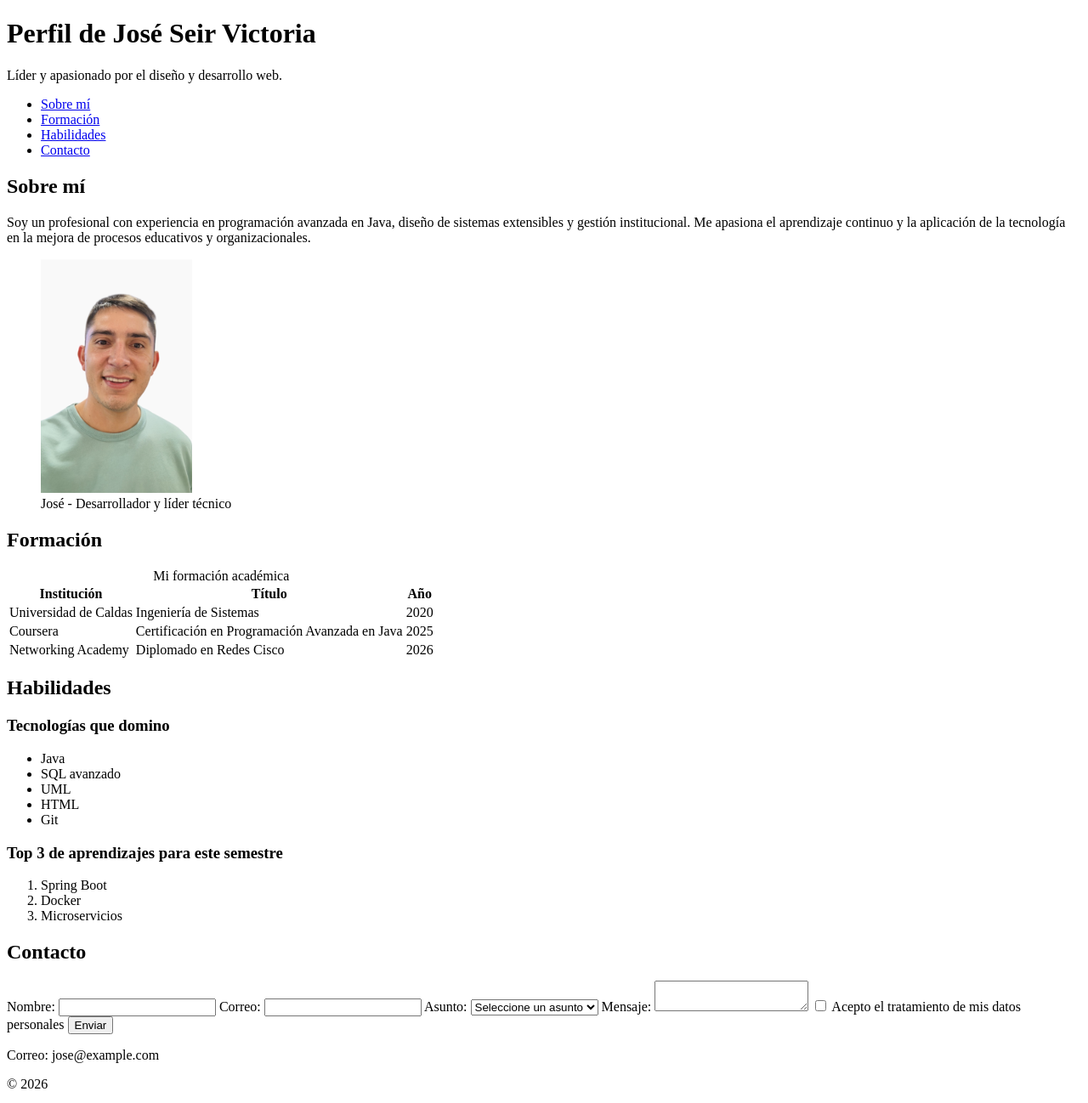
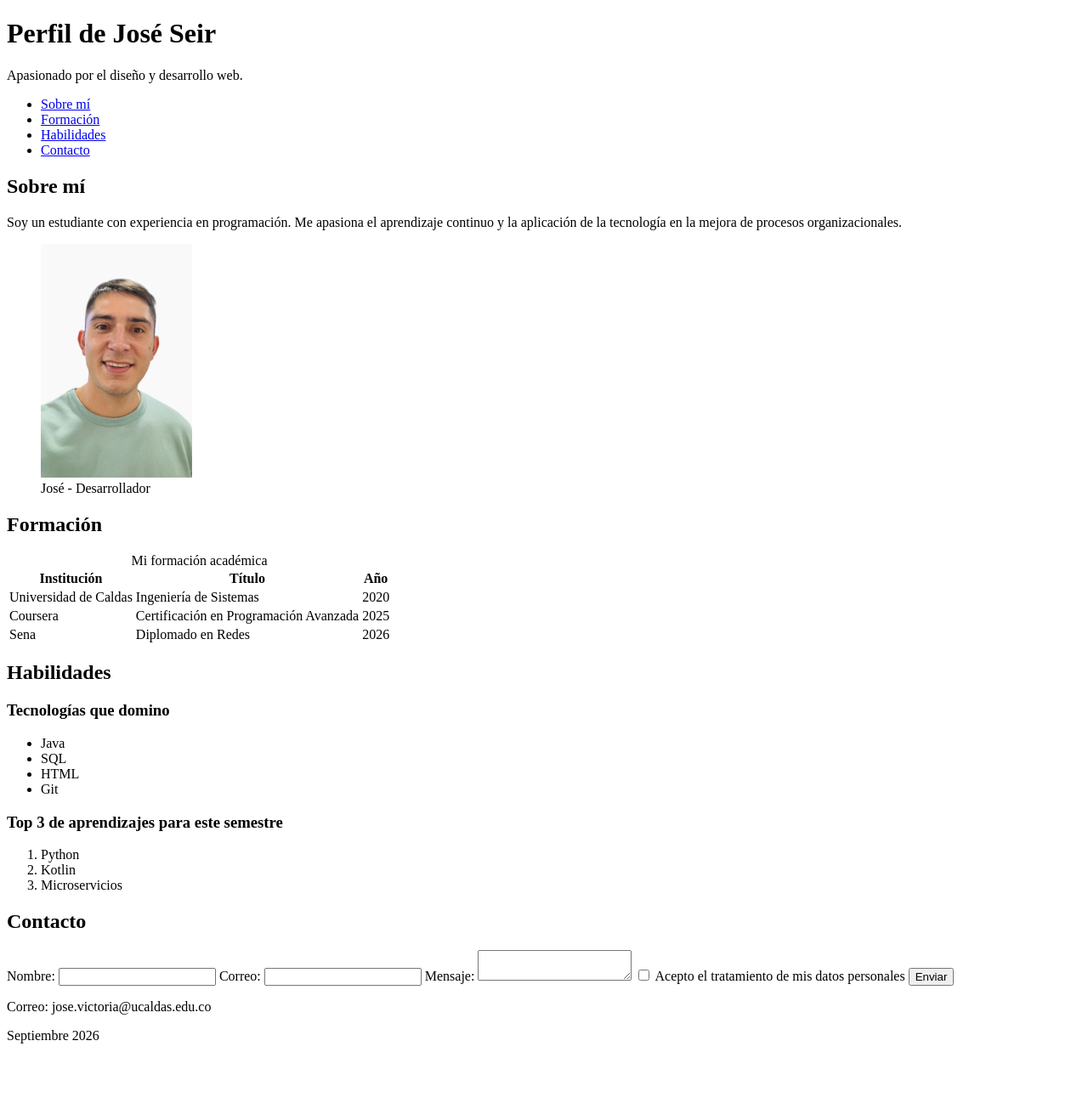
Before and after one commit to joseseir-ops/web1, a plain HTML site: page SEMANA_2/perfil.html in a window 1280 px wide. Shown: the whole page at 85% size. After the commit the page ends 1244 px from the top, so only its background shows below. Drawn offline with Linux system fonts and the light colour scheme.

```diff
--- a/SEMANA_2/perfil.html
+++ b/SEMANA_2/perfil.html
@@ -2,19 +2,18 @@
 <html lang="es">
 <head>
   <meta charset="UTF-8">
-  <title>Perfil de José</title>
-  <meta name="description" content="Perfil personal José, líder y técnico con experiencia en programación.">
+  <title>Perfil de José Seir</title>
+  <meta name="description" content="Perfil de José Seir, líder y técnico con experiencia en programación.">
 
   <!-- Metadatos Open Graph -->
-  <meta property="og:title" content="Perfil de José">
+  <meta property="og:title" content="Perfil de José Seir">
   <meta property="og:description" content="Página de perfil personal de José con biografía, formación, habilidades y formulario de contacto.">
   <meta property="og:type" content="profile">
-  <meta property="og:image" content="https://via.placeholder.com/150">
 </head>
 <body>
   <header>
-    <h1>Perfil de José Seir Victoria</h1>
-    <p>Líder y apasionado por el diseño y desarrollo web.</p>
+    <h1>Perfil de José Seir</h1>
+    <p>Apasionado por el diseño y desarrollo web.</p>
   </header>
 
   <nav>
@@ -30,10 +29,10 @@
     <!-- Sección Sobre mí -->
     <section id="sobre-mi">
       <h2>Sobre mí</h2>
-      <p>Soy un profesional con experiencia en programación avanzada en Java, diseño de sistemas extensibles y gestión institucional. Me apasiona el aprendizaje continuo y la aplicación de la tecnología en la mejora de procesos educativos y organizacionales.</p>
+      <p>Soy un estudiante con experiencia en programación. Me apasiona el aprendizaje continuo y la aplicación de la tecnología en la mejora de procesos organizacionales.</p>
       <figure>
         <img src="imagen.jpg" alt="Foto de perfil de José">
-        <figcaption>José - Desarrollador y líder técnico</figcaption>
+        <figcaption>José - Desarrollador</figcaption>
       </figure>
     </section>
 
@@ -57,12 +56,12 @@
           </tr>
           <tr>
             <td>Coursera</td>
-            <td>Certificación en Programación Avanzada en Java</td>
+            <td>Certificación en Programación Avanzada</td>
             <td>2025</td>
           </tr>
           <tr>
-            <td>Networking Academy</td>
-            <td>Diplomado en Redes Cisco</td>
+            <td>Sena</td>
+            <td>Diplomado en Redes</td>
             <td>2026</td>
           </tr>
         </tbody>
@@ -75,16 +74,15 @@
       <h3>Tecnologías que domino</h3>
       <ul>
         <li>Java</li>
-        <li>SQL avanzado</li>
-        <li>UML</li>
+        <li>SQL</li>
         <li>HTML</li>
         <li>Git</li>
       </ul>
 
       <h3>Top 3 de aprendizajes para este semestre</h3>
       <ol>
-        <li>Spring Boot</li>
-        <li>Docker</li>
+        <li>Python</li>
+        <li>Kotlin</li>
         <li>Microservicios</li>
       </ol>
     </section>
@@ -98,14 +96,6 @@
 
         <label for="correo">Correo:</label>
         <input type="email" id="correo" name="correo" required>
-
-        <label for="asunto">Asunto:</label>
-        <select id="asunto" name="asunto" required>
-          <option value="">Seleccione un asunto</option>
-          <option value="consulta">Consulta</option>
-          <option value="proyecto">Proyecto</option>
-          <option value="colaboracion">Colaboración</option>
-        </select>
 
         <label for="mensaje">Mensaje:</label>
         <textarea id="mensaje" name="mensaje" required minlength="10"></textarea>
@@ -121,8 +111,8 @@
   </main>
 
   <footer>
-    <p>Correo: jose@example.com</p>
-    <p>&copy; 2026</p>
+    <p>Correo: jose.victoria@ucaldas.edu.co</p>
+    <p>Septiembre 2026</p>
   </footer>
 </body>
 </html>
```
Also changed, not shown: SEMANA_2/Captura de pantalla 2026-09-05 084516.png (added).
